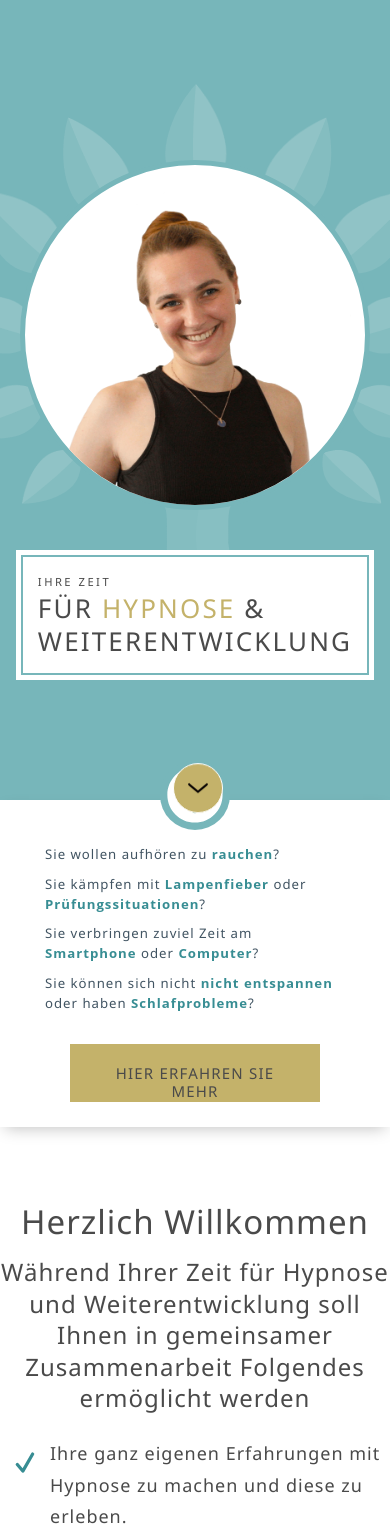
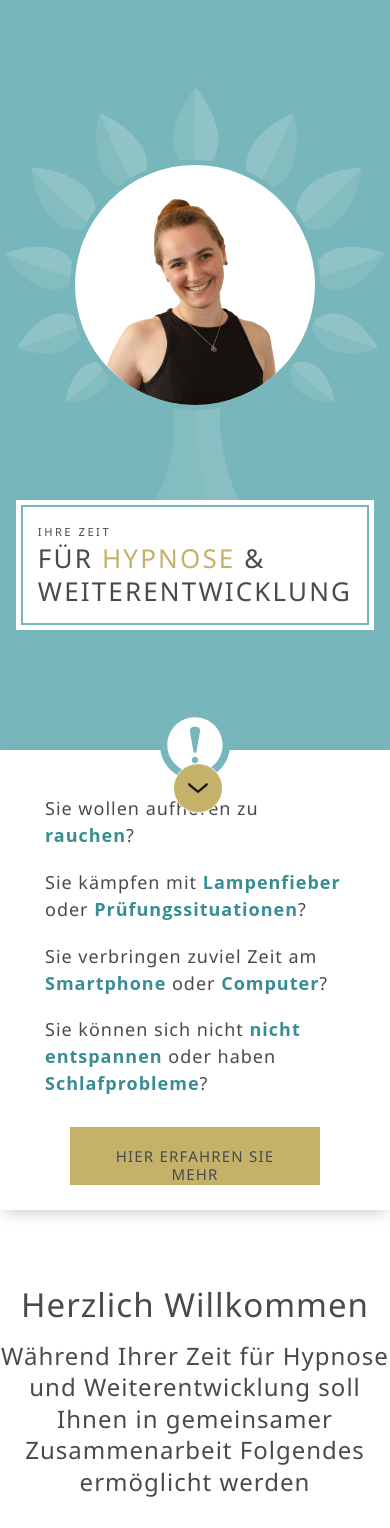
Before and after one commit to lauhard/lisamarieloof, a SvelteKit app: page / in a window 390 px wide. Shown: the top 1528 px of the page. Built offline with nearby package versions, Linux system fonts and the light colour scheme.

Commit message:
mainpage responsive

```diff
--- a/src/lib/components/Information.svelte
+++ b/src/lib/components/Information.svelte
@@ -113,7 +113,7 @@
                 // background-color: #ffffff;
                 padding:30px;
                 // height: 150px;
-                gap: 10px;
+                gap: 1.2rem;
                 span {
                     font-family: 'Open Sans', sans-serif;
                     font-weight: 700;
@@ -122,8 +122,11 @@
                 }
                 .catchphrase {
                     font-weight: 300;
-                    font-size: 0.8rem;
-                    letter-spacing: .06rem;
+                    font-family: var(--font-family, "Segoe UI");
+                    color: var(--text);
+                    font-size: 1rem;
+                    font-size: 18px;
+                    // letter-spacing: .06rem;
                 }
             }
         }
--- a/src/routes/+page.svelte
+++ b/src/routes/+page.svelte
@@ -285,7 +285,7 @@
         width: 250px;
         height: auto;
         height: 58px;
-        padding:  20px;
+        padding: 20px;
         font-style: normal;
         font-weight: 300;
         font-size: 0.8rem;
@@ -404,7 +404,6 @@
         order: 1;
         // background-color: blueviolet;
         min-height: 750px;
-
     }
     .cell:nth-of-type(2) {
         display: flex;
@@ -414,11 +413,10 @@
         order: 2;
         // background-color: gold;
         min-height: 600px;
-
     }
     .cell:nth-of-type(3) {
         grid-column: auto / span 4;
-        height:auto;
+        height: auto;
         min-height: 100%;
         // background-color: #0ba945;
         order: 3;
@@ -456,11 +454,11 @@
         align-items: center;
         height: 50%;
         width: 100%;
-
     }
     .headline-wrapper {
         min-height: 200px;
         height: 33vh;
+        // background-color: red;
         justify-content: end;
         :global(.heading) {
             // position: absolute;
@@ -472,7 +470,7 @@
         height: 100%;
         // background-color: red;
         justify-content: start;
-        padding-top: 10%;
+        padding-top: 6%;
         // height: 650px;
         :global(.information) {
             // position: absolute;
@@ -548,7 +546,7 @@
         position: relative;
         max-width: var(--content-width);
         height: auto;
-        min-height:100%;
+        min-height: 100%;
         grid-template-columns: repeat(2, minmax(100px, 1fr));
         grid-auto-rows: minmax(100px, auto);
         grid-row-gap: 40px;
@@ -599,7 +597,7 @@
                 text-transform: uppercase;
                 justify-self: center;
             }
-            img{
+            img {
                 height: 20px;
                 margin: 0;
                 margin-right: 5px;
@@ -717,22 +715,20 @@
             .cell:nth-of-type(2) {
                 grid-column: auto / span 4;
                 width: 100vw;
-
             }
             .cell:nth-of-type(1) {
                 // background-color: red;
                 height: auto;
                 min-height: 500px;
 
-                justify-content:start;
+                justify-content: start;
                 order: 2;
                 .information-wrapper {
                     // background-color: green;
                     padding-top: 0%;
                     height: auto;
 
-                // min-height: 400px;
-
+                    // min-height: 400px;
                 }
                 .headline-wrapper {
                     background-color: var(--primary);
@@ -782,13 +778,13 @@
             // .cell-greeter {
             //     // padding: 0 20px;
             // }
-            .cell-greeter{
+            .cell-greeter {
                 min-height: 100%;
                 height: auto;
                 // background-color: red;
                 // margin-top: -50px;
 
-                .greeter-wrapper{
+                .greeter-wrapper {
                     margin: 30px 0 30px 0;
                     min-height: 100%;
                 }
@@ -821,7 +817,7 @@
                 .contact,
                 .map {
                     max-width: 760px;
-                    height:auto;
+                    height: auto;
                     min-height: auto;
                     width: 100%;
                 }
@@ -834,6 +830,27 @@
                 margin-top: 50px;
                 padding: 0 20px;
                 box-sizing: border-box;
+            }
+        }
+        @media (orientation: landscape) {
+            .background-svg-banner {
+                background-color: var(--primary);
+                max-height: none;
+                min-height: auto;
+                height: 800px;
+                position: absolute;
+                top: 0%;
+            }
+            .section {
+                position: relative;
+                min-height: 1000px;
+                height: 100%;
+                bottom: 0;
+
+                .grid {
+                    min-height: 100%;
+                    height: 100%;
+                }
             }
         }
     }
@@ -880,8 +897,27 @@
                     border-radius: 50%;
                 }
             }
+        }
+        @media (orientation: landscape) {
+            .background-svg-banner {
+                background-color: var(--primary);
+                max-height: none;
+                min-height: auto;
+                height: 800px;
+                position: absolute;
+                top: 0%;
+            }
+            .section {
+                position: relative;
+                min-height: 1000px;
+                height: 100%;
+                bottom: 0;
 
-
+                .grid {
+                    min-height: 100%;
+                    height: 100%;
+                }
+            }
         }
     }
 
@@ -907,6 +943,7 @@
                 }
             }
         }
+
         .grid {
             .cell:nth-of-type(2) {
                 max-height: 100%;
@@ -933,34 +970,76 @@
             }
             .cell:nth-of-type(1) {
                 // background-color: red;
-                .information-wrapper{
+                .information-wrapper {
                     // margin-top: 150px;
                     // background-color: green;
                 }
             }
 
-
             .subgrid-praxis {
-                .contact{
-                    .contact-buttons{
+                .contact {
+                    .contact-buttons {
                         display: flex;
                         flex-direction: column;
                         justify-content: center;
                         align-items: center;
                     }
                 }
-
+            }
+        }
+    }
+    // fix image for mobile
+    @media screen and (max-width: 510px) {
+        .background-svg-banner {
+            bottom: 0px;
+            height: 100dvh;
+            height: 100%;
+            height: 100vh;
+            max-height: 100dvh;
+            max-height: 100%;
+            .svg-wrapper {
+                height: 100px !important;
+                position: absolute;
+                top: 0%;
+                left: 50%;
+                transform: translateX(-50%);
+                :global(.background-svg) {
+                    width: 380px !important;
+                }
+            }
+        }
+        .grid {
+            height: 100%;
+            .cell:nth-of-type(2) {
+                max-height: 100%;
+                height: 300px;
+                margin-top: 60px;
+                // margin-top: 5rem;
+                min-height: 200px;
+                order: 1;
+                width: 100dvw;
+                justify-content: center;
+                .profile-image-wrapper {
+                    position: relative;
+                    bottom: 0;
+                    left: 0;
+                    height: 250px;
+                    max-height: 250px;
+                    width: 250px;
+                    max-width: 250px;
+                    // background-color: rgb(131, 16, 16) ;
+                    border: 5px solid var(--primary);
+                    border-radius: 50%;
+                }
             }
         }
     }
     @media screen and (max-width: 450px) {
-
         .grid {
-            .headline-wrapper{
+            .headline-wrapper {
                 background-color: var(--primary);
             }
             .hypnose-wrapper {
-
                 padding: 0 20px;
                 box-sizing: border-box;
                 .hypnose__image {
@@ -968,12 +1047,11 @@
                     width: 100%;
                     max-height: 350px;
                     margin-right: 30px;
-
                 }
             }
             .cell:nth-of-type(1) {
                 // background-color: red;
-                .information-wrapper{
+                .information-wrapper {
                     // background-color: green;
                 }
             }
@@ -1022,11 +1100,10 @@
                     border-radius: 50%;
                 }
             }
-            .subgrid-praxis{
+            .subgrid-praxis {
                 grid-auto-rows: minmax(100px, 300px);
                 grid-row-gap: 20px;
-                .subgrid-cell{
-
+                .subgrid-cell {
                 }
             }
         }
```
